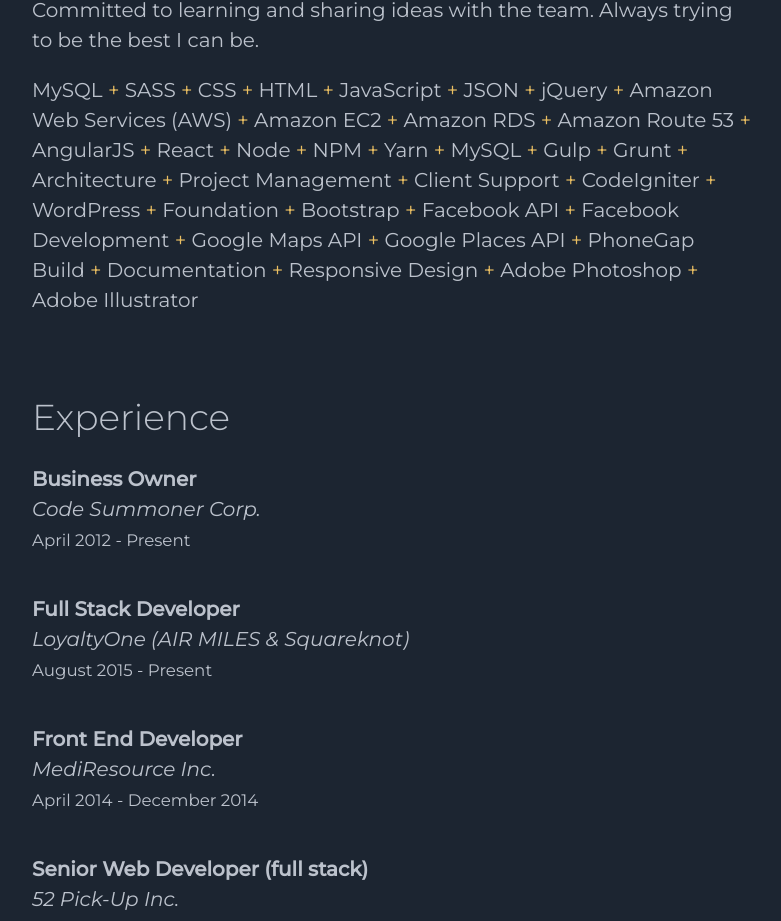
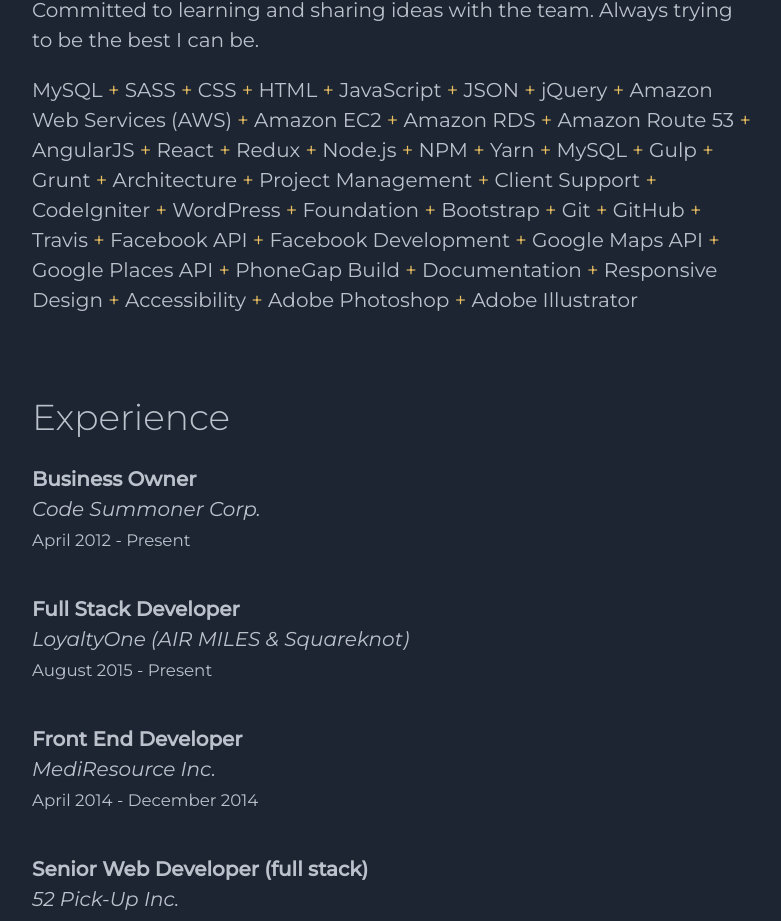
Before and after one commit to jasonrundell/jasonrundell2018, a React (Vite) app: page / in a window 1280 px wide. Shown: the part 989-1910 px from the top of the page, without its empty margins (248-1029 px from the left). Built offline with nearby package versions, Linux system fonts and the light colour scheme.

Commit message:
Skills updated

```diff
--- a/src/components/Skills.js
+++ b/src/components/Skills.js
@@ -21,7 +21,8 @@
   'Amazon Route 53',
   'AngularJS',
   'React',
-  'Node',
+  'Redux',
+  'Node.js',
   'NPM',
   'Yarn',
   'MySQL',
@@ -34,6 +35,9 @@
   'WordPress',
   'Foundation',
   'Bootstrap',
+  'Git',
+  'GitHub',
+  'Travis',
   'Facebook API',
   'Facebook Development',
   'Google Maps API',
@@ -41,6 +45,7 @@
   'PhoneGap Build',
   'Documentation',
   'Responsive Design',
+  'Accessibility',
   'Adobe Photoshop',
   'Adobe Illustrator',
 ]
```
